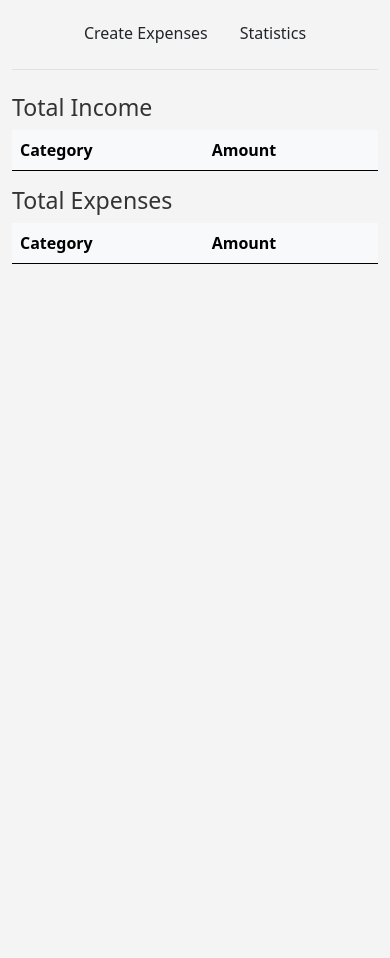
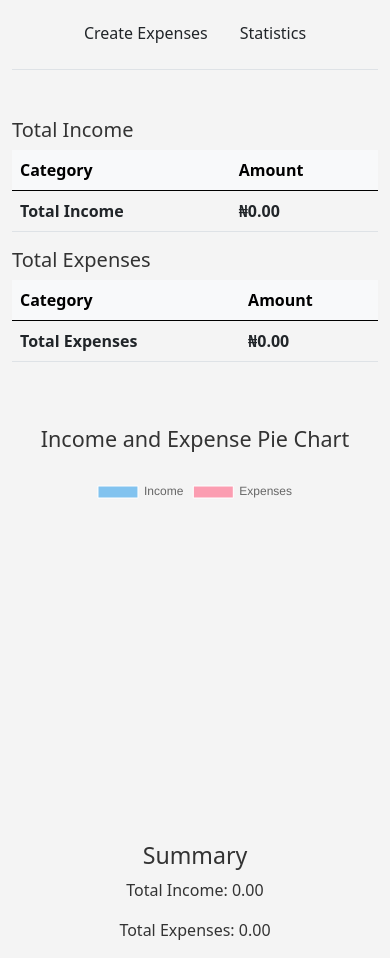
Before and after one commit to Guzbyte-tech/PersonalExpenseTracker, a plain HTML site: page statistics.html in a window 390 px wide. Shown: the part 51-1009 px from the top of the page. Before the commit the page ends 844 px from the top, so only its background shows below. Drawn offline with nearby package versions, Linux system fonts and the light colour scheme.

Commit message:
Statistics page added

```diff
--- a/statistics.html
+++ b/statistics.html
@@ -24,10 +24,10 @@
         </div>
 
 
-        <div class="container">
+        <div class="container mt-5">
             <div class="row">
                 <div class="col-md-6">
-                    <h3>Total Income</h3>
+                    <h5>Total Income</h5>
                     <table class="table">
                         <thead class="table-light">
                             <tr>
@@ -36,12 +36,15 @@
                             </tr>
                         </thead>
                         <tbody id="income-table">
-
+                            <!-- Income transactions will be added here dynamically -->
                         </tbody>
                     </table>
+                    <!-- <div class="text-end">
+                        <strong>Total Income: <span id="total-income"></span></strong>
+                    </div> -->
                 </div>
                 <div class="col-md-6">
-                    <h3>Total Expenses</h3>
+                    <h5>Total Expenses</h5>
                     <table class="table">
                         <thead class="table-light">
                             <tr>
@@ -50,13 +53,30 @@
                             </tr>
                         </thead>
                         <tbody id="expense-table">
-
+                            <!-- Expense transactions will be added here dynamically -->
                         </tbody>
                     </table>
+                    <!-- <div class="text-end">
+                        <strong>Total Expenses: <span id="total-expenses"></span></strong>
+                    </div> -->
                 </div>
             </div>
         </div>
 
+        <div class="container mt-5">
+            <h4 class="text-center mb-4">Income and Expense Pie Chart</h4>
+            <div class="row">
+                <div class="col-md-6">
+                    <canvas id="incomeExpenseChart"></canvas>
+                </div>
+                <div class="col-md-6">
+                    <h3 class="text-center">Summary</h3>
+                    <div class="text-center">
+                        <p>Total Income: <span id="total-income"></span></p>
+                        <p>Total Expenses: <span id="total-expenses"></span></p>
+                    </div>
+                </div>
+            </div>
 
 
 
@@ -64,6 +84,7 @@
 
 
     <script src="https://cdn.jsdelivr.net/npm/bootstrap@5.0.2/dist/js/bootstrap.bundle.min.js" integrity="sha384-MrcW6ZMFYlzcLA8Nl+NtUVF0sA7MsXsP1UyJoMp4YLEuNSfAP+JcXn/tWtIaxVXM" crossorigin="anonymous"></script>
+    <script src="https://cdn.jsdelivr.net/npm/chart.js"></script>
     <script src="statistics.js"></script>
 </body>
 </html>
--- a/statistics.js
+++ b/statistics.js
@@ -1,41 +1,85 @@
-// totals.js
 document.addEventListener('DOMContentLoaded', () => {
     const incomeTable = document.getElementById('income-table');
     const expenseTable = document.getElementById('expense-table');
+    const totalIncomeElem = document.getElementById('total-income');
+    const totalExpensesElem = document.getElementById('total-expenses');
 
     function loadTransactions() {
         let transactions = JSON.parse(localStorage.getItem('transactions')) || [];
-        let income = {};
-        let expenses = {};
+        let totalIncome = 0;
+        let totalExpenses = 0;
+
         transactions.forEach(transaction => {
+            const row = document.createElement('tr');
+            row.innerHTML = `
+                <td>${transaction.transaction_title}</td>
+                <td>${parseFloat(transaction.amount).toFixed(2)}</td>
+            `;
+
             if (transaction.category === 'income') {
-                if (income[transaction.category]) {
-                    income[transaction.category] += parseFloat(transaction.amount);
-                } else {
-                    income[transaction.category] = parseFloat(transaction.amount);
-                }
-            } else if (transaction.type === 'expense') {
-                if (expenses[transaction.category]) {
-                    expenses[transaction.category] += parseFloat(transaction.amount);
-                } else {
-                    expenses[transaction.category] = parseFloat(transaction.amount);
+                incomeTable.appendChild(row);
+                totalIncome += parseFloat(transaction.amount);
+            } else if (transaction.category === 'expense') {
+                expenseTable.appendChild(row);
+                totalExpenses += parseFloat(transaction.amount);
+            }
+        });
+
+        // Add total row for income
+        const incomeTotalRow = document.createElement('tr');
+        incomeTotalRow.innerHTML = `
+            <td><strong>Total Income</strong></td>
+            <td><strong>₦${totalIncome.toFixed(2)}</strong></td>
+        `;
+        incomeTable.appendChild(incomeTotalRow);
+
+        // Add total row for expenses
+        const expenseTotalRow = document.createElement('tr');
+        expenseTotalRow.innerHTML = `
+            <td><strong>Total Expenses</strong></td>
+            <td><strong>₦${totalExpenses.toFixed(2)}</strong></td>
+        `;
+        expenseTable.appendChild(expenseTotalRow);
+
+        // Update total amounts at the bottom of the page
+        totalIncomeElem.textContent = totalIncome.toFixed(2);
+        totalExpensesElem.textContent = totalExpenses.toFixed(2);
+
+        generatePieChart(totalIncome, totalExpenses)
+    }
+
+    function generatePieChart(totalIncome, totalExpenses) {
+        const ctx = document.getElementById('incomeExpenseChart').getContext('2d');
+        const incomeExpenseChart = new Chart(ctx, {
+            type: 'pie',
+            data: {
+                labels: ['Income', 'Expenses'],
+                datasets: [{
+                    label: 'Income vs Expenses',
+                    data: [totalIncome, totalExpenses],
+                    backgroundColor: [
+                        'rgba(54, 162, 235, 0.6)', // Income color
+                        'rgba(255, 99, 132, 0.6)'  // Expenses color
+                    ],
+                    borderWidth: 1
+                }]
+            },
+            options: {
+                responsive: true,
+                plugins: {
+                    legend: {
+                        position: 'top',
+                    },
+                    tooltip: {
+                        callbacks: {
+                            label: function(tooltipItem) {
+                                return tooltipItem.label + ': ' + tooltipItem.raw.toLocaleString('en-US', { style: 'currency', currency: 'NGN' });
+                            }
+                        }
+                    }
                 }
             }
         });
-
-        displayTotals(income, incomeTable);
-        displayTotals(expenses, expenseTable);
-    }
-
-    function displayTotals(totals, table) {
-        for (let category in totals) {
-            const row = document.createElement('tr');
-            row.innerHTML = `
-                <td>${category}</td>
-                <td>${totals[category].toFixed(2)}</td>
-            `;
-            table.appendChild(row);
-        }
     }
 
     loadTransactions();
```
